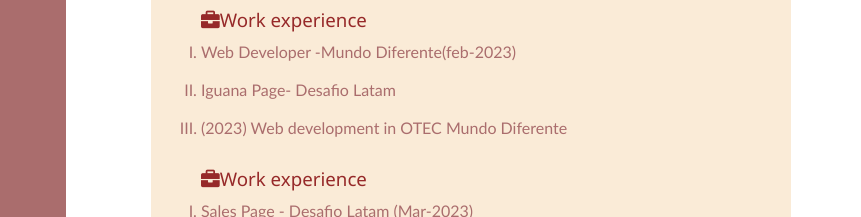
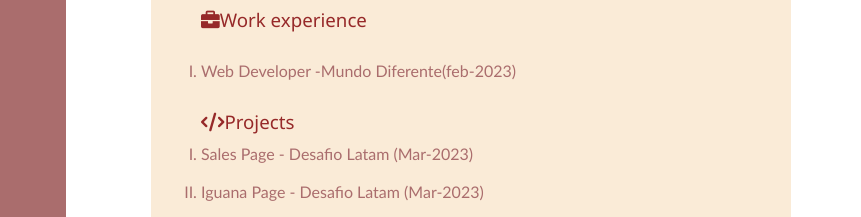
Before and after one commit to loretobustos/desafio-cv.de.amanecer, a plain HTML site: page index.html in a window 1280 px wide. Shown: the part 164-381 px from the top of the page, 419-1280 px from the left. Drawn offline with Linux system fonts and the light colour scheme.

```diff
--- a/index.html
+++ b/index.html
@@ -25,7 +25,7 @@
 
                 <div class="iconos">
 
-                    <p><a href="https://github.com/amisauria"> Github </a><i class="fa-brands fa-github"></i></p>
+                    <p><a href="https://github.com/AmyLovelace"> Github </a><i class="fa-brands fa-github"></i></p>
                     <p><a href="https://www.facebook.com/amanecer.messina">Facebook</a><i class="fa-brands fa-facebook"></i></p>
                     <p><a href="portafolio.html">Portfolio</a><i class="fa-regular fa-folder-open"></i></p>
                 </div>
@@ -59,16 +59,13 @@
                 <div class="experiencia">
                     <h3><i class="fa-solid fa-briefcase"></i>Work experience</h3>
                     <ol type="I">
+                        <br>
                         <li>Web Developer -Mundo Diferente(feb-2023)</li>
-                        <br>
-                        <li>Iguana Page- Desafio Latam </li>
-                        <br>
-                        <li>(2023) Web development in OTEC Mundo Diferente  </li>
                         <br>
                     </ol>
                 </div>
                 <div class="experiencia">
-                    <h3><i class="fa-solid fa-briefcase"></i>Work experience</h3>
+                    <h3><i class="fa-solid fa-code"></i>Projects</h3>
                     <ol type="I">
                         <li>Sales Page - Desafio Latam (Mar-2023)</li>
                         <br>
```
